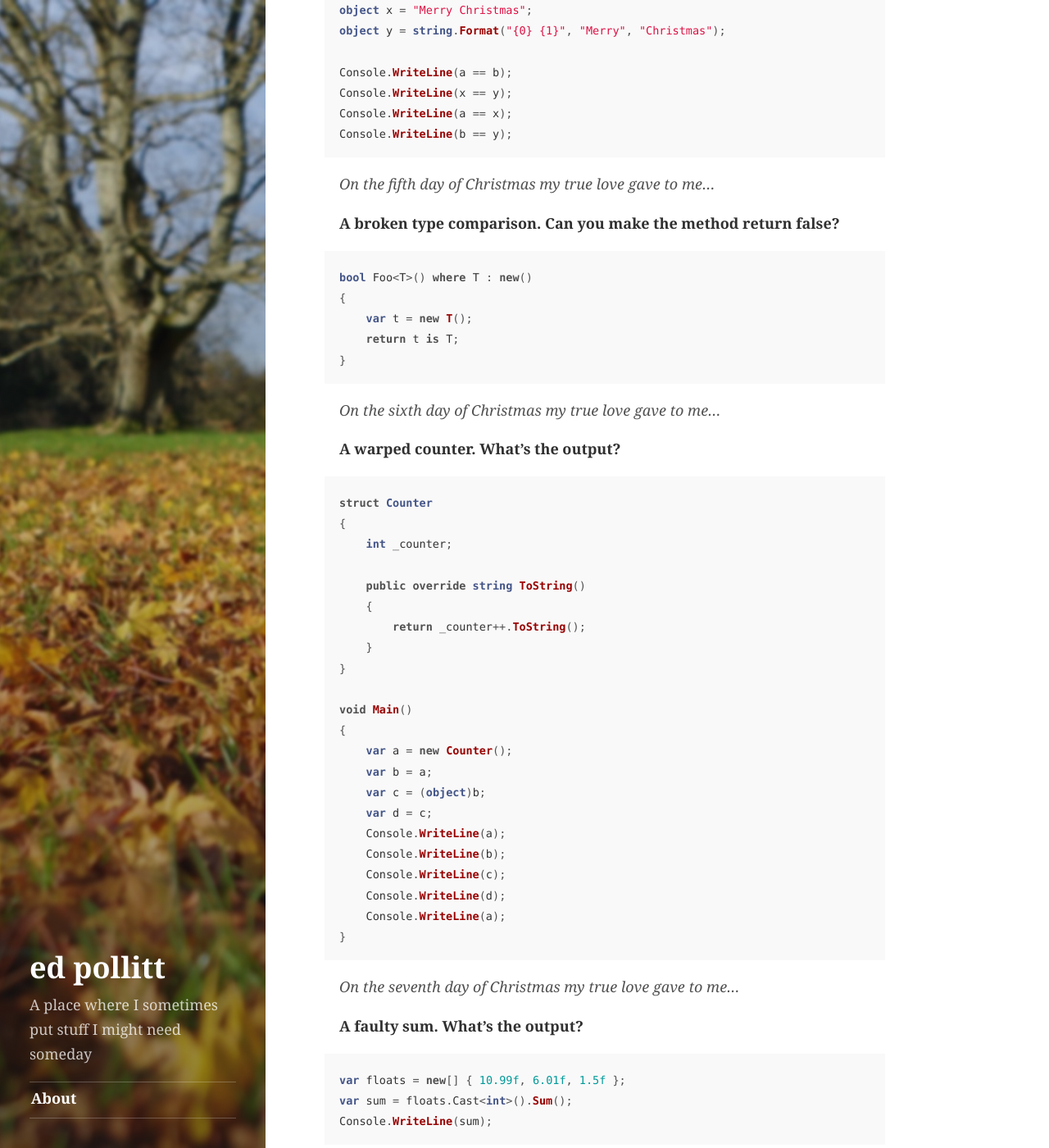
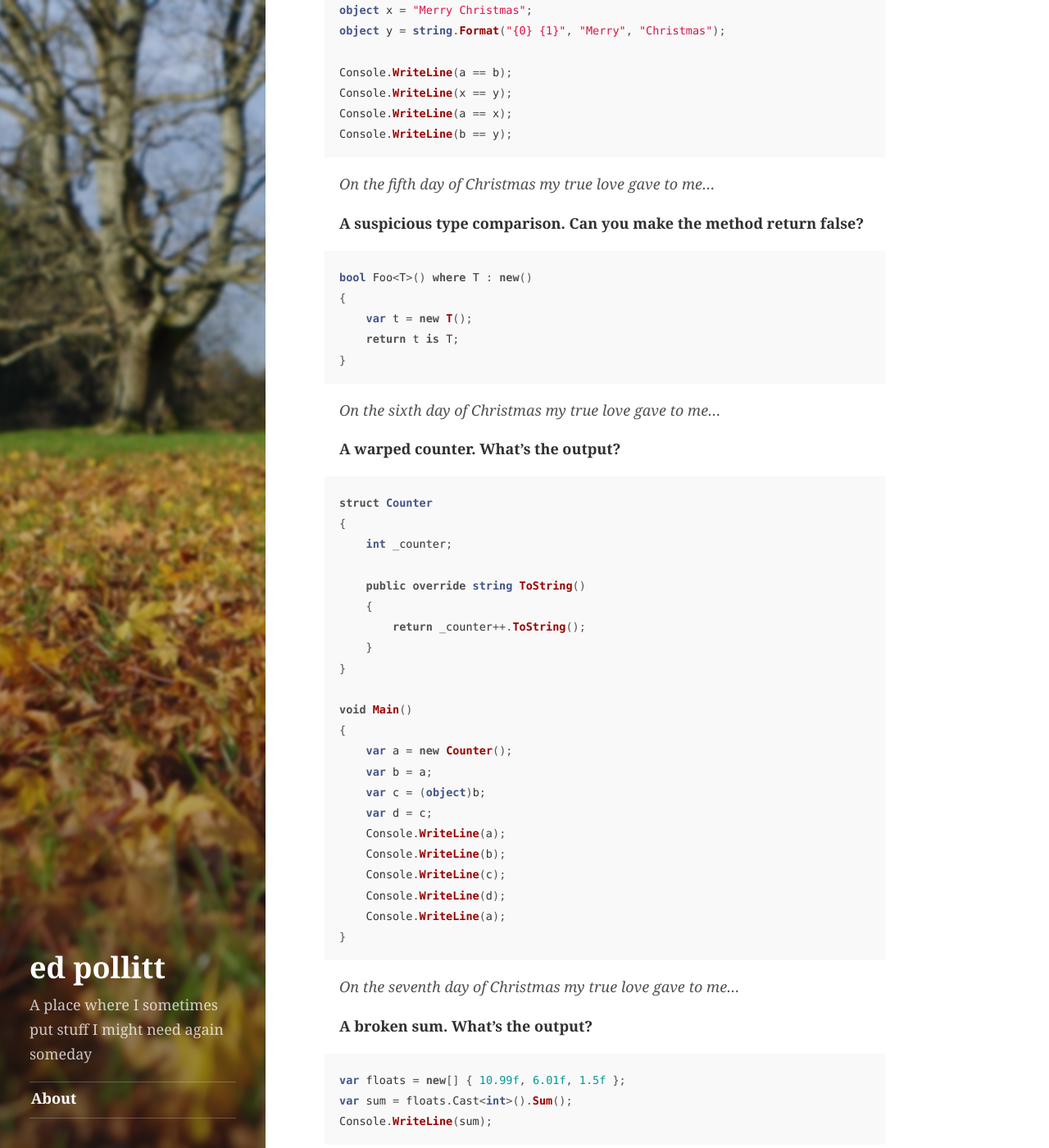
Before and after one commit to edpollitt/edpollitt.github.io, a Jekyll site: the page built from _posts/2016-12-14-festive-csharp-brainteasers.md, in a window 1280 px wide and 1400 px high, scrolled down 1941 px. Shown: the whole window at 82% size. Built offline with Jekyll 4.4.1, drawn with Linux system fonts in a browser that asks for light colours.

Commit message:
wording tweaks

```diff
--- a/_config.yml
+++ b/_config.yml
@@ -21,7 +21,7 @@ paginate_path:       '/page-:num/'
 
 # Markdown enabled, however don't use more than one paragraph (enforced by `>`)
 description:         >
-  A place where I sometimes put stuff I might need someday
+  A place where I sometimes put stuff I might need again someday
 
 # The tags listed as entries in the sidebar
 #sidebar_tags:        [jekyll, hyde]
--- a/_includes/post.html
+++ b/_includes/post.html
@@ -8,7 +8,7 @@
   </h1>
 
   {% if post.tags.size > 0 %}
-  {% capture tags_content %}on {% endcapture %}
+  {% capture tags_content %}- {% endcapture %}
   {% for post_tag in post.tags %}
     {% assign tag = site.data.tags[post_tag] %}
     {% if tag %}
--- a/_posts/2016-12-14-festive-csharp-brainteasers.md
+++ b/_posts/2016-12-14-festive-csharp-brainteasers.md
@@ -94,7 +94,7 @@ Console.WriteLine(b == y);
 
 *On the fifth day of Christmas my true love gave to me...*
 
-**A broken type comparison. Can you make the method return false?**
+**A suspicious type comparison. Can you make the method return false?**
 
 ~~~csharp
 bool Foo<T>() where T : new()
@@ -137,7 +137,7 @@ void Main()
 
 *On the seventh day of Christmas my true love gave to me...*
 
-**A faulty sum. What’s the output?**
+**A broken sum. What’s the output?**
 
 ~~~csharp
 var floats = new[] { 10.99f, 6.01f, 1.5f };
```
